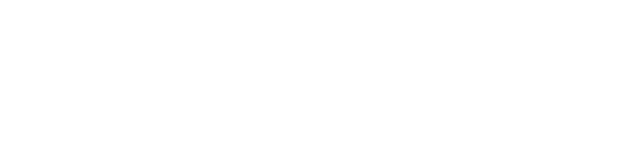
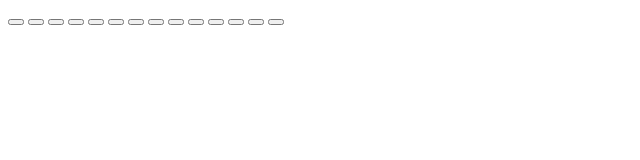
Before and after one commit to MatueszApps/calculator, a plain HTML site: page index.html in a window 1280 px wide. Shown: the whole page, without its empty margins (0-640 px from the left). Drawn offline with Linux system fonts and the light colour scheme.

Commit message:
added buttons for calc

```diff
--- a/index.html
+++ b/index.html
@@ -6,6 +6,23 @@
     <title>Document</title>
 </head>
 <body>
-
+    <div class="container">
+        <div class="calculator">
+            <button></button>
+            <button></button>
+            <button></button>
+            <button></button>
+            <button></button>
+            <button></button>
+            <button></button>
+            <button></button>
+            <button></button>
+            <button></button>
+            <button></button>
+            <button></button>
+            <button></button>
+            <button></button>
+        </div>
+    </div>
 </body>
 </html>
```
